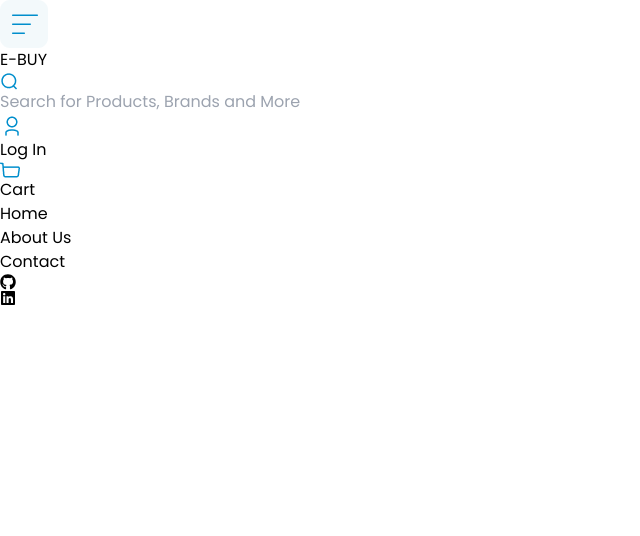
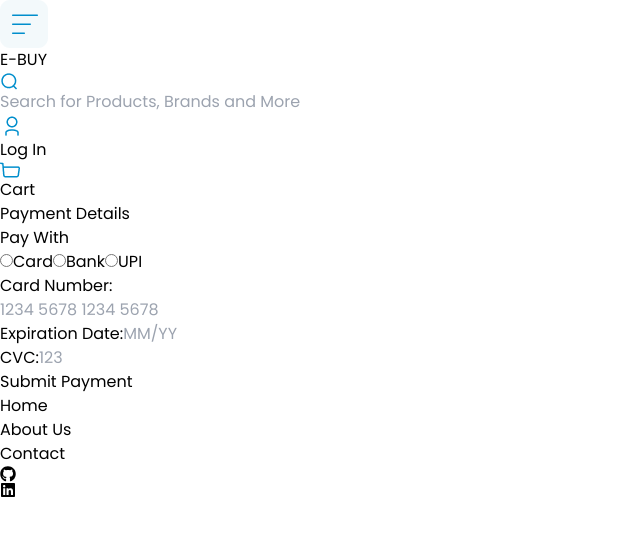
Before and after one commit to sidharthrp/E-buy, a React (Vite) app: page /payment in a window 1280 px wide. Shown: the top 536 px of the page, without its empty margins (0-640 px from the left). Built offline with nearby package versions, Linux system fonts and the light colour scheme; no server answers.

Commit message:
Payment page created

```diff
--- a/src/App.jsx
+++ b/src/App.jsx
@@ -6,6 +6,7 @@ import Layout from './pages/Layout'
 import LoginPage from './pages/LoginPage'
 import RegisterPage from './pages/RegisterPage'
 import ShoppingCart from './pages/ShoppingCart'
+import Checkout from './pages/Checkout'
 
 
 function App() {
@@ -17,6 +18,7 @@ return(
       <Route path='/' element= {<HomePage />}></Route>
       <Route path=':id' element={<ProductPage />}></Route>
       <Route path='/cart' element={<ShoppingCart />}> </Route>
+      <Route path='/payment' element={<Checkout />}></Route>
       </Route>
       <Route path='/login' element={<LoginPage />}></Route>
       <Route path='/register' element={<RegisterPage />}></Route>
--- a/src/components/Header/Header.jsx
+++ b/src/components/Header/Header.jsx
@@ -18,7 +18,7 @@ const Header = ({onResetCategory}) => {
     navigate('/');
   }
   return (
-    <div className="sticky top-0 z-50 pt-5 bg-white flex items-center justify-around"> {/* Sticky top-0 z-50 fixes header to the top. */}
+    <div className="sticky top-0 z-50 pt-5 bg-white flex items-center justify-around pb-2"> {/* Sticky top-0 z-50 fixes header to the top. */}
       <div className="flex">
         <img src={cartIcon} alt="" className="w-[48px] h-[48px]" />
         <span className="w-[138px] h-[28px] py-3 font-bold text-2xl text-[#008ECC] pl-3 cursor-pointer" onClick={handleNavigation}>E-BUY</span>
--- /dev/null
+++ b/src/pages/Checkout.jsx
@@ -0,0 +1,74 @@
+import React,{useState} from 'react'
+
+function Checkout() {
+    const [paymentInfo, setPaymentInfo] = useState({
+        cardNumber: '',
+        expirationDate: '',
+        cvc: '',
+    });
+
+    const handleChange = (e) => {
+        const {name,value} = e.target
+        setPaymentInfo({
+          ...paymentInfo,
+          [name]: value,
+        });
+    };
+
+     return (
+    <div className='flex justify-center items-center '>
+    <form  className='shadow-xl rounded-md p-5' >
+      <h3 className='font-bold text-center pt-10 pb-4 text-xl'>Payment Details</h3>
+      <div className='py-4'>
+        <h1>Pay With</h1>
+
+        <input className='' type='radio' name='payment' value='card'></input>
+        <label className='pr-3 pl-1'>Card</label>
+
+        <input className='p-2' type='radio' name='payment' value='bank'></input>
+        <label className='pr-3 pl-1'>Bank</label>
+
+        <input className='p-2' type='radio' name='payment' value='upi'></input>
+        <label className='pr-3 pl-1'>UPI</label>
+      </div>
+      <div>
+        <label>Card Number:</label>
+        <br></br>
+        <input className=' border-black rounded-md'
+          type="text"
+          name="cardNumber"
+          value={paymentInfo.cardNumber}
+          onChange={handleChange}
+          placeholder="1234 5678 1234 5678"
+          required
+        />
+      </div>
+      <div>
+        <label>Expiration Date:</label>
+        <input
+          type="text"
+          name="expirationDate"
+          value={paymentInfo.expirationDate}
+          onChange={handleChange}
+          placeholder="MM/YY"
+          required
+        />
+      </div>
+      <div>
+        <label>CVC:</label>
+        <input
+          type="text"
+          name="cvc"
+          value={paymentInfo.cvc}
+          onChange={handleChange}
+          placeholder="123"
+          required
+        />
+      </div>
+      <button type="submit">Submit Payment</button>
+    </form>
+    </div>
+    )
+}
+
+export default Checkout
--- a/src/pages/ShoppingCart.jsx
+++ b/src/pages/ShoppingCart.jsx
@@ -1,5 +1,4 @@
 import React, { useEffect, useState } from 'react'
-import axios from 'axios';
 import {db} from '../components/Firebase/firebase'
 import {getDocs, collection} from 'firebase/firestore'
 import deleteIcon from '/Cart/delete.png'
```
